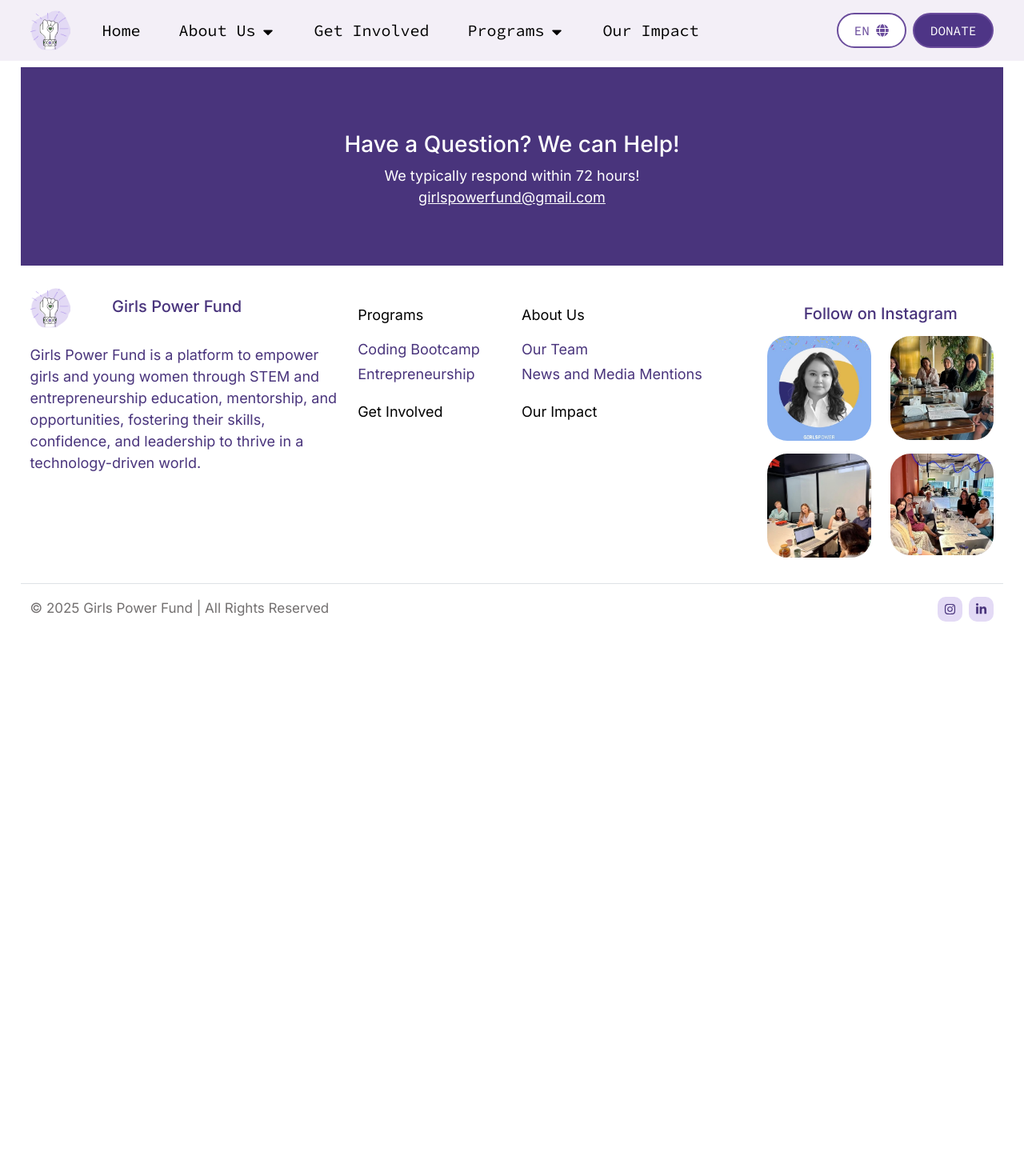
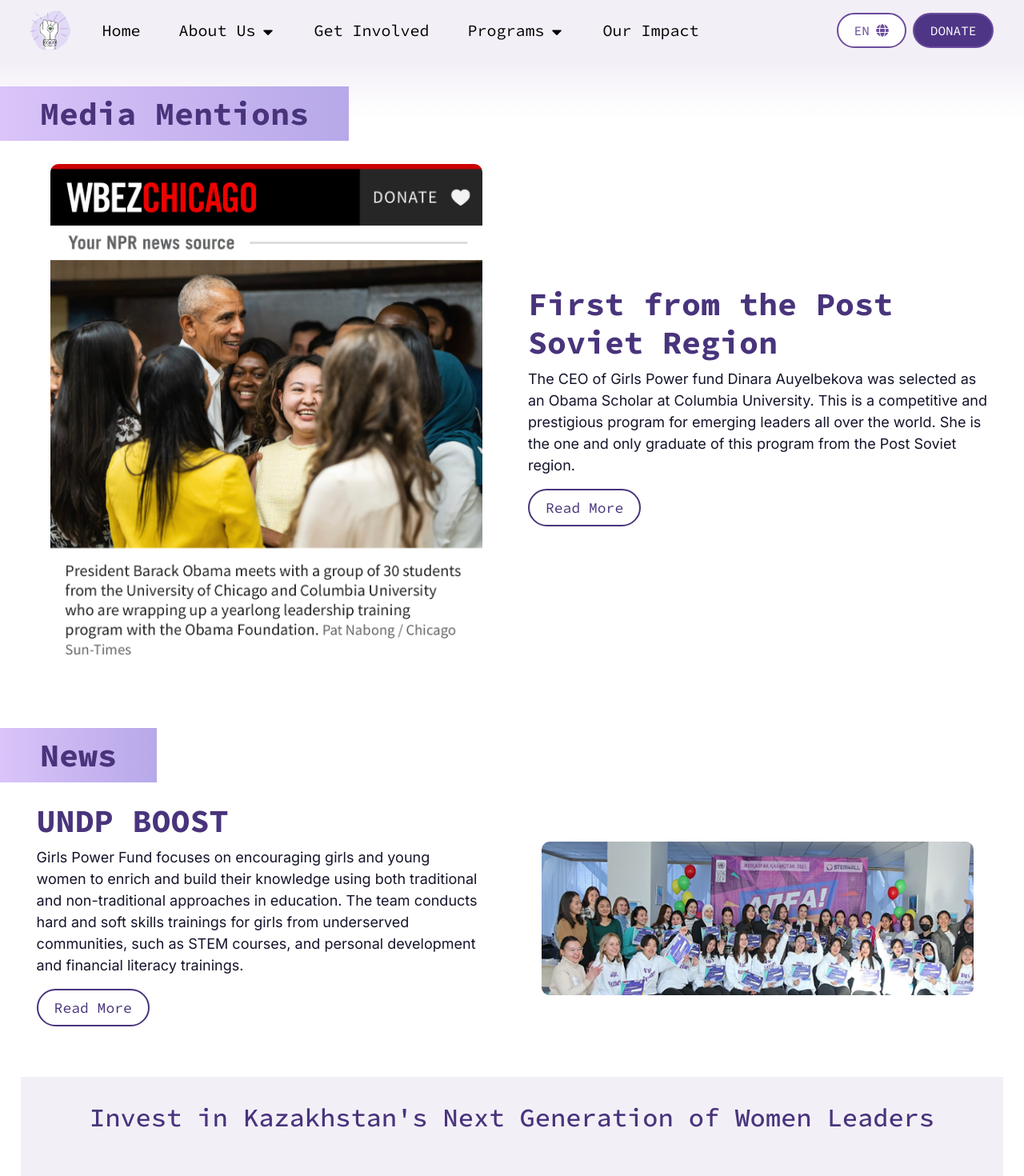
Before and after one commit to MileyNg/GirlsPowerFund, a React (Create React App) app in the folder app/: page /aboutus/newsandmedia in a window 1280 px wide. Shown: the top 1470 px of the page at 80% size. Before the commit the page ends 800 px from the top, so only its background shows below. Built offline with nearby package versions, Linux system fonts and the light colour scheme.

Commit message:
add newsandmedia page

```diff
--- a/app/src/App.js
+++ b/app/src/App.js
@@ -11,6 +11,7 @@
 import CodingBootcamp from "./pages/programs/CodingBootcamp";
 import Impact from "./pages/Impact";
 import GetInvolved from "./pages/GetInvolved";
+import NewsAndMedia from "./pages/aboutus/NewsAndMedia";
 
 function App() {
   return (
@@ -21,6 +22,7 @@
           <Route path="/" element={<Home />} />
           <Route path="/aboutus" element={<AboutUs />} />
           <Route path="/aboutus/ourteam" element={<OurTeam />} />
+          <Route path="/aboutus/newsandmedia" element={<NewsAndMedia />} />
           <Route path="/getinvolved" element={<GetInvolved />} />
           <Route path="/programs" element={<Programs />} />
           <Route path="/programs/codingbootcamp" element={<CodingBootcamp />} />
--- a/app/src/components/languages.js
+++ b/app/src/components/languages.js
@@ -10,6 +10,8 @@
       ourstory: "Our Story",
       ourteam: "Our Team",
       newsandmediamentions: "News and Media Mentions",
+      news: "News",
+      media: "Media Mentions",
       contactus: "Contact Us",
       getinvolved: "Get Involved",
       waystosupport: "Ways to support",
@@ -123,6 +125,7 @@
         "Make a difference by sponsoring our programs or donating today. Your support directly empowers girls and helps build brighter futures.",
       getinvolved5: "Money raised in year",
       getinvolved6: "Trusted by 10+ companies, NGOs around the world",
+      undpboost: "UNDP BOOST",
       newsandmediamentions1:
         "Girls Power Fund focuses on encouraging girls and young women to enrich and build their knowledge using both traditional and non-traditional approaches in education. The team conducts hard and soft skills trainings for girls from underserved communities, such as STEM courses, and personal development and financial literacy trainings.",
       programs1:
@@ -165,6 +168,8 @@
       ourstory: "Unsere Geschichte",
       ourteam: "Unser Team",
       newsandmediamentions: "Presseerwähnungen",
+      media: "Presseerwähnungen",
+      news: "Neuigkeiten",
       contactus: "Kontaktiere Uns",
       getinvolved: "Engagiere dich",
       waystosupport: "Beteiligungsmöglichkeiten ",
@@ -280,6 +285,7 @@
         "Machen Sie einen Unterschied, indem Sie unsere Programme sponsern oder heute spenden. Ihre Unterstützung stärkt direkt Mädchen und hilft, hellere Zukunftsperspektiven aufzubauen.",
       getinvolved5: "Gesammeltes Geld im Jahr",
       getinvolved6: "Vertrauen von über 10 Unternehmen und NGOs weltweit",
+      undpboost: "UNDP BOOST",
       newsandmediamentions1:
         "Der Girls Power Fund konzentriert sich darauf, Mädchen und junge Frauen zu ermutigen, ihr Wissen sowohl mit traditionellen als auch unkonventionellen Methoden in der Bildung zu erweitern und aufzubauen. Das Team führt Hard- und Soft-Skills-Schulungen für Mädchen aus benachteiligten Gemeinschaften durch, darunter MINT-Kurse sowie Schulungen zur persönlichen Entwicklung und Finanzkompetenz.",
       programs1:
@@ -324,6 +330,8 @@
       ourstory: "Наша история",
       ourteam: "Наша команда",
       newsandmediamentions: "Новости и упоминания в СМИ",
+      media: "Упоминания в СМИ",
+      news: "Новости",
       contactus: "Свяжитесь с нами",
       getinvolved: "Присоединяйтесь к нам",
       waystosupport: "Способы поддержки",
@@ -438,6 +446,7 @@
         "Окажите влияние, спонсируя наши программы или сделав пожертвование сегодня. Ваша поддержка напрямую помогает девочкам и способствует созданию светлого будущего.",
       getinvolved5: "Собрано средств за год",
       getinvolved6: "Доверяют более 10 компаний и НПО по всему миру",
+      undpboost: "UNDP BOOST",
       newsandmediamentions1:
         "Фонд Girls Power фокусируется на том, чтобы вдохновлять девочек и молодых женщин развивать и обогащать свои знания, используя как традиционные, так и нетрадиционные подходы в образовании. Команда проводит тренинги по твердым и мягким навыкам для девочек из малообеспеченных сообществ, такие как курсы STEM, а также тренинги по личностному развитию и финансовой грамотности.",
       programs1:
--- a/app/src/pages/aboutus/NewsAndMedia.js
+++ b/app/src/pages/aboutus/NewsAndMedia.js
@@ -0,0 +1,66 @@
+import React from "react";
+import "../../components/languages";
+import { useTranslation } from "react-i18next";
+import obama_pic from "../../img/pic8.jpg";
+import undp_pic from "../../img/undp.png";
+import "react-vertical-timeline-component/style.min.css";
+import ImageText from "../../components/ImageText";
+import TextImage from "../../components/TextImage";
+import community_pic from "../../img/aboutus2.png";
+import Quote from "../../components/Quote";
+
+function NewsAndMedia() {
+  const { t } = useTranslation();
+  const data = {
+    background: "",
+    title: t("ourteam4title"),
+    text: t("ourteam4"),
+    href: "/aboutus",
+    buttonText: t("readmore"),
+    image: obama_pic,
+    alt: "Obama picture",
+    borderImage: "",
+  };
+
+  const data2 = {
+    background: "",
+    title: t("undpboost"),
+    text: t("newsandmediamentions1"),
+    href: "/aboutus",
+    buttonText: t("readmore"),
+    image: undp_pic,
+    alt: "UNDP picture",
+    borderImage: "",
+  };
+
+  const data3 = {
+    background: "background-purple",
+    title: t("home17title"),
+    text: t("home17"),
+    href: "/donate",
+    buttonText: t("donatenow"),
+    image: community_pic,
+    alt: "Community",
+  };
+
+  return (
+    <div>
+      <div className="text-image-container background-gradient">
+        <h1>
+          <span className="custom-badge">{t("media")}</span>
+        </h1>
+      </div>
+      <ImageText data={data} />
+      <div className="text-image-container">
+        <h1>
+          <span className="custom-badge">{t("news")}</span>
+        </h1>
+      </div>
+      <TextImage data={data2} />
+      <Quote text={t("home16")} background="background-purple" />
+      <ImageText data={data3} />
+    </div>
+  );
+}
+
+export default NewsAndMedia;
--- a/app/src/pages/aboutus/OurTeam.js
+++ b/app/src/pages/aboutus/OurTeam.js
@@ -14,7 +14,6 @@
 import TextLeft from "../../components/TextLeft";
 import Quote from "../../components/Quote";
 import ImageText from "../../components/ImageText";
-import Badge from "react-bootstrap/Badge";
 
 function OurTeam() {
   const { t } = useTranslation();
@@ -40,7 +39,7 @@
     background: "",
     title: t("ourteam4title"),
     text: t("ourteam4"),
-    href: "/aboutus/newsandmediamentions",
+    href: "/aboutus/newsandmedia",
     buttonText: t("readmore"),
     image: obama_pic,
     alt: "Obama picture",
```
Also changed, not shown: app/src/img/undp.png (added).
